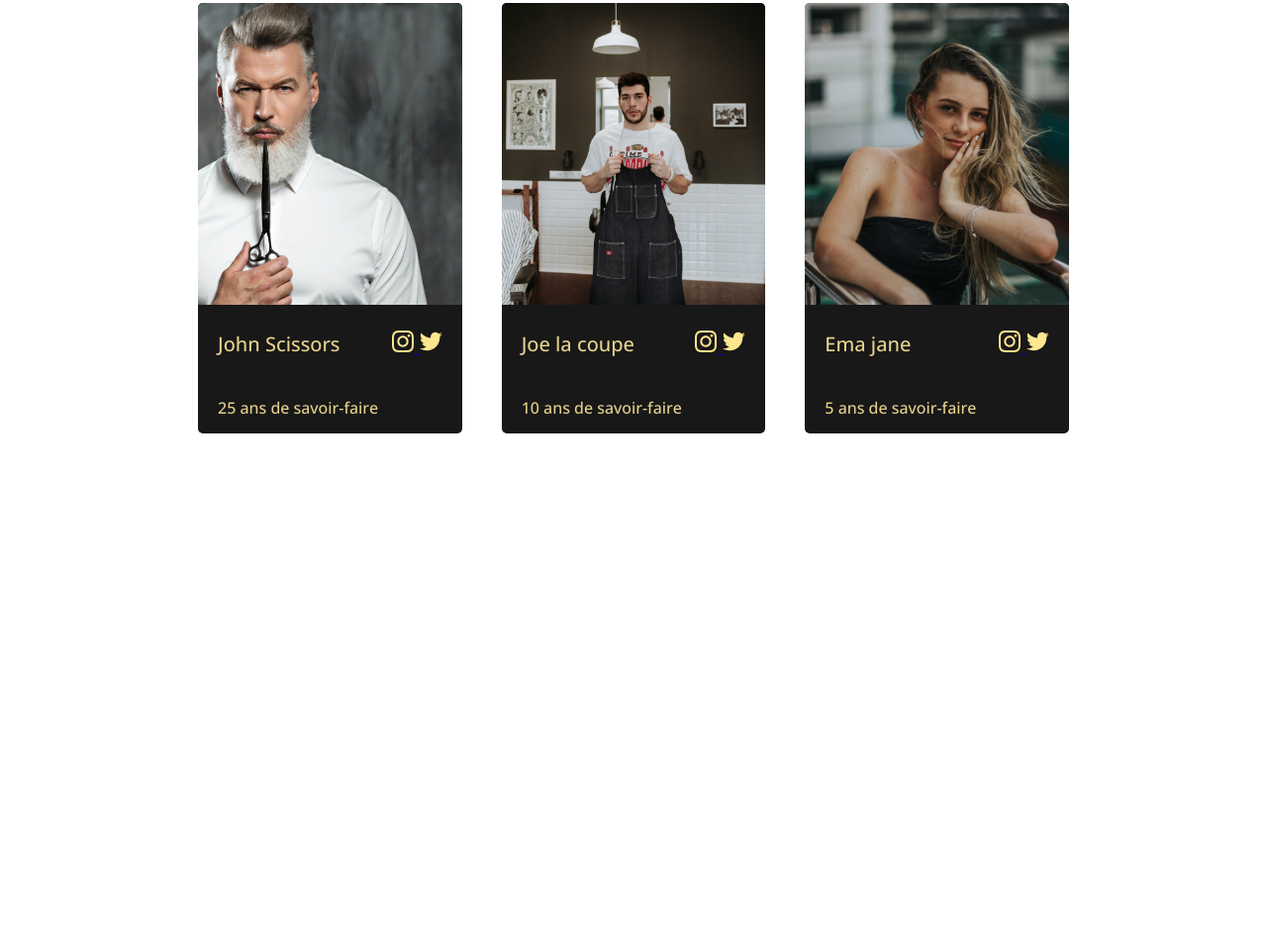
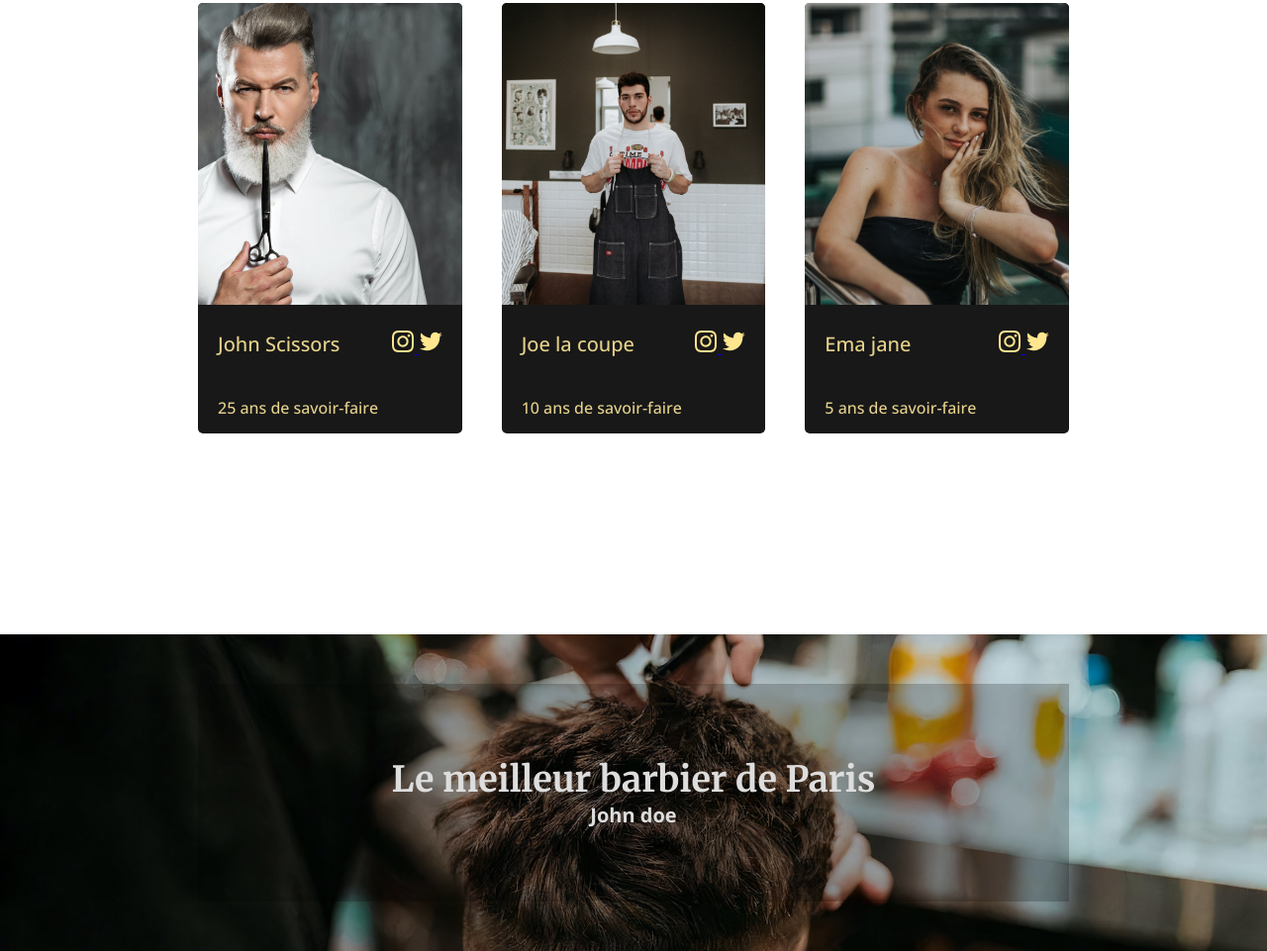
Before and after one commit to Tim-Fromentin/1.barber-solo-ledesignerduweb, a plain HTML site: page index.html in a window 1280 px wide. Shown: the part 2515-3476 px from the top of the page at 99% size. Before the commit the page ends 3156 px from the top, so only its background shows below. Drawn offline with nearby package versions, Linux system fonts and the light colour scheme.

Commit message:
hero section

```diff
--- a/index.html
+++ b/index.html
@@ -290,10 +290,16 @@
       </div>
     </div>
 
-
-
   </div>
  </section>
+
+ <section class="sec-hero">
+  <div class="content">
+    <h1>Le meilleur barbier de Paris</h1>
+    <h2>John doe</h2>
+  </div>
+ </section>
+
 
     <script src="script.js"></script>
   </body>
--- a/style.css
+++ b/style.css
@@ -301,3 +301,32 @@ header .link-primary:nth-child(1) {
   font-size: var(--fs-16);
   font-weight: 500;
 }
+
+/* sec hero */
+.sec-hero {
+  background-image: url(./ressources/testimonial.jpg);
+  background-attachment: fixed;
+  background-position: center;
+  background-repeat: no-repeat;
+  background-size: cover;
+  height: 40vh;
+  color: var(--main-white);
+}
+.sec-hero .content {
+  background: #00000035;
+  width: 100%;
+  height: 100%;
+  display: flex;
+  flex-direction: column;
+  justify-content: center;
+  align-items: center;
+}
+.sec-hero h1 {
+  font-family: var(--title-font);
+  font-size: var(--fs-36);
+  font-weight: bold;
+}
+.sec-hero h2 {
+  font-size: var(--fs-20);
+  font-weight: bold;
+}
```
